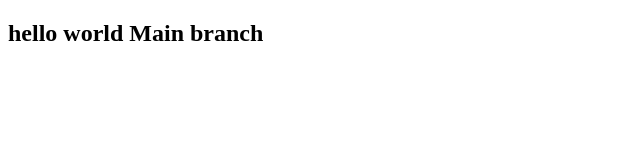
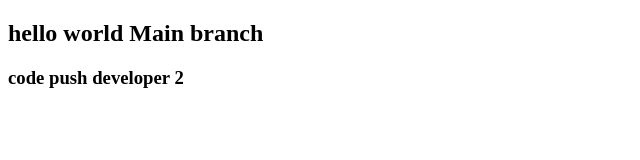
Before and after one commit to mridul-12/Team-project, a plain HTML site: page index.html in a window 1280 px wide. Shown: the whole page, without its empty margins (0-640 px from the left). Drawn offline with Linux system fonts and the light colour scheme.

Commit message:
code push dev 1

```diff
--- a/index.html
+++ b/index.html
@@ -7,5 +7,6 @@
 </head>
 <body>
     <h2>hello world Main branch</h2>
+    <h3>code push developer 2</h3>
 </body>
 </html>
```
